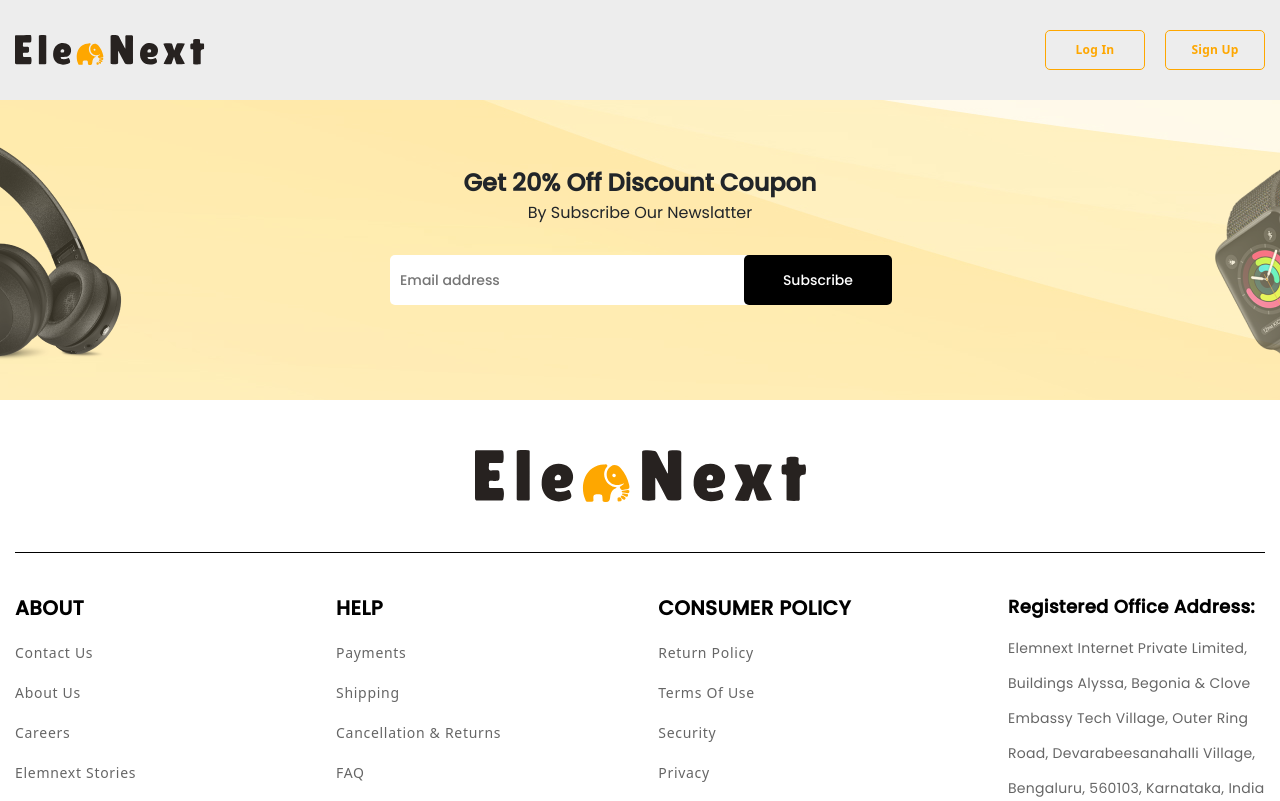
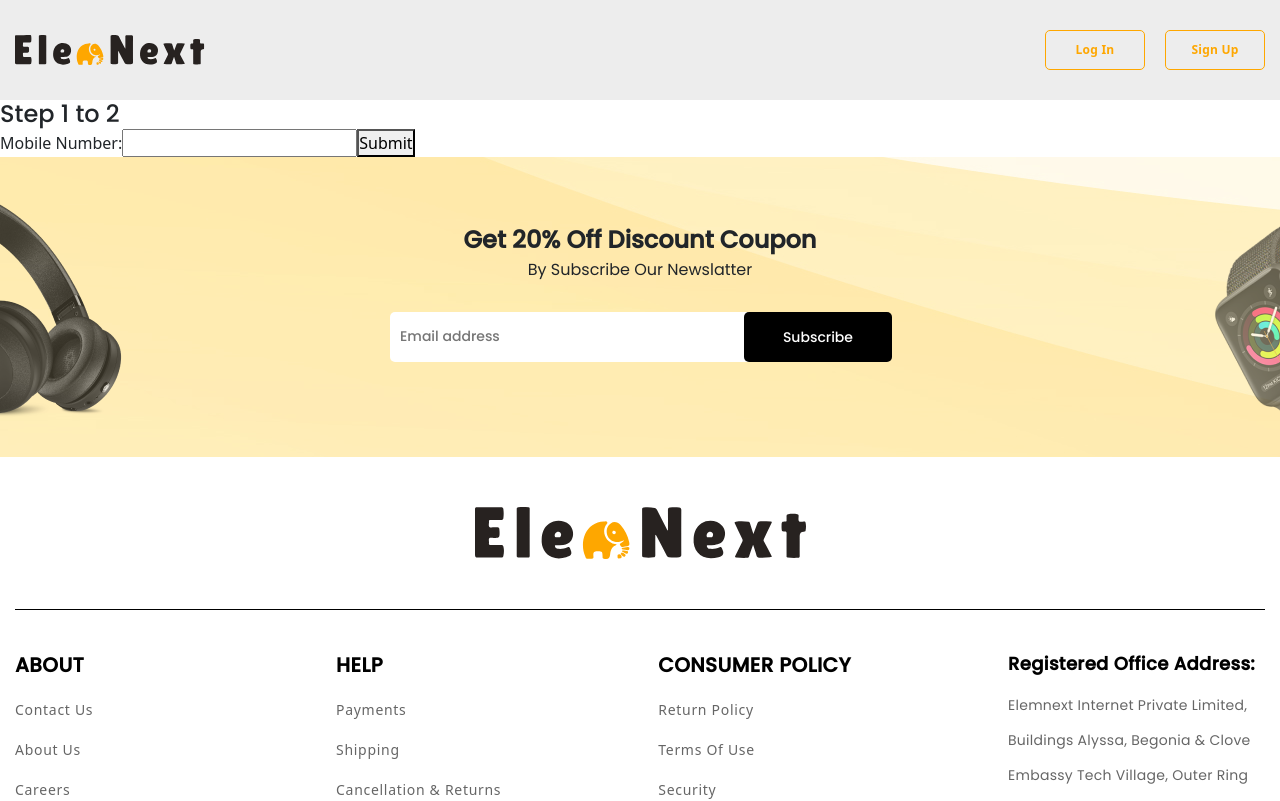
Before and after one commit to umangmalaviya/Elenext-Seller, a React (Create React App) app: page /TwoStepOtp in a window 1280 px wide. Shown: the top 801 px of the page. Built offline with nearby package versions, Linux system fonts and the light colour scheme.

Commit message:
update - 20230501(1)

```diff
--- a/src/App.js
+++ b/src/App.js
@@ -9,6 +9,7 @@ import RegisterAndStart from "./Components/Pages/RegisterAndStart";
 import TwoStepV from "./Components/Pages/TwoStepV";
 import TwoStepDetail from "./Components/Pages/TwoStepDetail";
 import RegisterAndStartDetail from "./Components/Pages/RegisterAndStartDetail";
+import TwoStepOtp from "./Components/Pages/TwoStepOtp";
 
 
 function App() {
@@ -25,6 +26,7 @@ function App() {
           <Route path="/TwoStepV" element={<TwoStepV />} />
           <Route path="/twostepdetail" element={<TwoStepDetail />} />
           <Route path="/RegisterAndStartDetail" element={<RegisterAndStartDetail />} />
+          <Route path="/TwoStepOtp" element={<TwoStepOtp />} />
         </Routes>
         <Footer />
       </BrowserRouter>
--- /dev/null
+++ b/src/Components/Pages/TwoStepOtp.jsx
@@ -0,0 +1,69 @@
+import React, { useState } from "react";
+
+function TwoStepOtp() {
+    const [mobileNumber, setMobileNumber] = useState("");
+    const [otp, setOtp] = useState("");
+    const [showMobileBox, setShowMobileBox] = useState(true);
+    const [showOtpBox, setShowOtpBox] = useState(false);
+    const [mobileError, setMobileError] = useState("");
+
+    const handleMobileNumberChange = (e) => {
+        setMobileNumber(e.target.value);
+    };
+
+    const handleOtpChange = (e) => {
+        setOtp(e.target.value);
+    };
+
+    const handleMobileSubmit = (e) => {
+        e.preventDefault();
+        const isValid = /^[6-9]\d{9}$/.test(mobileNumber);
+        if (!isValid) {
+            setShowMobileBox(true);
+            setShowOtpBox(false);
+            setMobileError("Please enter a valid mobile number.");
+        } else {
+            setShowOtpBox(true);
+            setShowMobileBox(false);
+        }
+    };
+
+    const handleOtpSubmit = (e) => {
+        e.preventDefault();
+        // Handle OTP verification logic here
+    };
+
+    return (
+        <div>
+            {showMobileBox && (<>
+                <h4>Step 1 to 2</h4>
+                <div className="twostepotp_first">
+
+                </div>
+                <form onSubmit={handleMobileSubmit}>
+                    <label>
+                        Mobile Number:
+                        <input type="tel" value={mobileNumber} onChange={handleMobileNumberChange} />
+                    </label>
+                    {mobileError && <div>{mobileError}</div>}
+                    <button type="submit">Submit</button>
+                </form>
+            </>
+            )}
+            {showOtpBox && (
+                <>
+                    <h4>Step 2 to 2</h4>
+                    <form onSubmit={handleOtpSubmit}>
+                        <label>
+                            OTP:
+                            <input type="text" value={otp} onChange={handleOtpChange} />
+                        </label>
+                        <button type="submit">Verify OTP</button>
+                    </form>
+                </>
+            )}
+        </div>
+    );
+}
+
+export default TwoStepOtp;
--- a/src/Components/Styles/TwoStepV.css
+++ b/src/Components/Styles/TwoStepV.css
@@ -124,7 +124,7 @@
 }
 
 /* twostepdetail */
-@media screen and (max-width: 1199px) {
+@media screen and (max-width: 991px) {
 
     /* twostepdetail */
     .twostepdetail {
@@ -138,7 +138,7 @@
     }
 
     .twostepdetail h3 {
-        font-size: 18px;
+        font-size: 17px;
         line-height: 24px;
     }
 
@@ -146,6 +146,16 @@
         font-size: 13px;
         line-height: 18px;
         margin-bottom: 20px;
+    }
+
+    .twostepdetail img {
+        padding: 30px 0;
+    }
+
+    .twostepdetail ul li {
+        font-size: 13px;
+        line-height: 19px;
+        margin-bottom: 12px;
     }
 
     /* twostepdetail */
```
Also changed, not shown: src/Components/Styles/TwoStepOtp.css (added).
